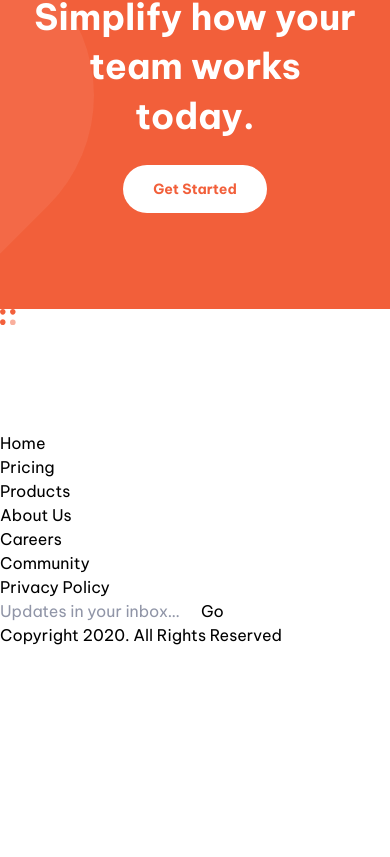
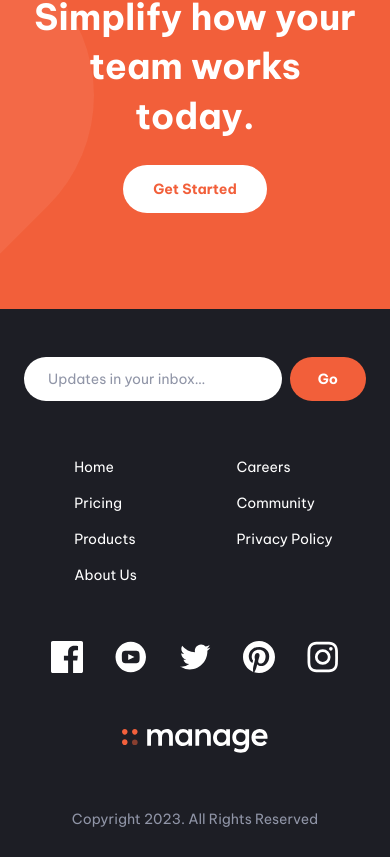
Before and after one commit to lucasweidas/manage-landing-page, a Next.js app: page / in a window 390 px wide. Shown: the part 2418-3275 px from the top of the page. Before the commit the page ends 3065 px from the top, so only its background shows below. Built offline with nearby package versions, Linux system fonts and the light colour scheme.

Commit message:
finish Footer component - mobile version

```diff
--- a/app/page.tsx
+++ b/app/page.tsx
@@ -1,3 +1,4 @@
+import { Footer } from '@/components/footer';
 import { Header } from '@/components/header';
 import { Main } from '@/components/main';
 
@@ -9,91 +10,6 @@ export default function Home() {
       <Footer />
       <SVGContainer />
     </>
-  );
-}
-
-function Footer() {
-  return (
-    <footer>
-      <div>
-        <a href="/" className="text-white" aria-label="Manage Homepage">
-          <svg className="w-36.2 h-6" aria-hidden="true">
-            <use xlinkHref="#manage-logo" />
-          </svg>
-        </a>
-        <div>
-          <ul>
-            <li>
-              <a href="#" className="text-white" aria-label="Facebook">
-                <svg className="w-5 h-5" aria-hidden="true">
-                  <use xlinkHref="#social-facebook" />
-                </svg>
-              </a>
-            </li>
-            <li>
-              <a href="#" className="text-white" aria-label="YouTube">
-                <svg className="w-5.1 h-5" aria-hidden="true">
-                  <use xlinkHref="#social-youtube" />
-                </svg>
-              </a>
-            </li>
-            <li>
-              <a href="#" className="text-white" aria-label="Twitter">
-                <svg className="w-5.1 h-4.5" aria-hidden="true">
-                  <use xlinkHref="#social-twitter" />
-                </svg>
-              </a>
-            </li>
-            <li>
-              <a href="#" className="text-white" aria-label="Pinterest">
-                <svg className="w-5 h-5" aria-hidden="true">
-                  <use xlinkHref="#social-pinterest" />
-                </svg>
-              </a>
-            </li>
-            <li>
-              <a href="#" className="text-white" aria-label="Instagram">
-                <svg className="w-5.1 h-5" aria-hidden="true">
-                  <use xlinkHref="#social-instagram" />
-                </svg>
-              </a>
-            </li>
-          </ul>
-        </div>
-        <nav>
-          <ul>
-            <li>
-              <a href="#">Home</a>
-            </li>
-            <li>
-              <a href="#">Pricing</a>
-            </li>
-            <li>
-              <a href="#">Products</a>
-            </li>
-            <li>
-              <a href="#">About Us</a>
-            </li>
-            <li>
-              <a href="#">Careers</a>
-            </li>
-            <li>
-              <a href="#">Community</a>
-            </li>
-            <li>
-              <a href="#">Privacy Policy</a>
-            </li>
-          </ul>
-        </nav>
-        <form>
-          <div>
-            <input type="text" name="email" id="email" placeholder="Updates in your inbox…" aria-label="Email" />
-            <button type="submit">Go</button>
-          </div>
-        </form>
-        <p>Copyright 2020. All Rights Reserved</p>
-      </div>
-    </footer>
   );
 }
 
--- /dev/null
+++ b/components/footer.tsx
@@ -0,0 +1,97 @@
+import { NewsletterForm } from './newsletterForm';
+
+export function Footer() {
+  return (
+    <footer className="bg-blue-1000">
+      <div className="px-6 pt-12 pb-7 grid gap-14">
+        <NewsletterForm />
+        <nav className="grid grid-cols-2 justify-items-center gap-4">
+          <ul className="flex flex-col gap-4 text-sm">
+            <li>
+              <a href="#" className="text-white hover:text-red-500 focus-visible:text-red-500">
+                Home
+              </a>
+            </li>
+            <li>
+              <a href="#" className="text-white hover:text-red-500 focus-visible:text-red-500">
+                Pricing
+              </a>
+            </li>
+            <li>
+              <a href="#" className="text-white hover:text-red-500 focus-visible:text-red-500">
+                Products
+              </a>
+            </li>
+            <li>
+              <a href="#" className="text-white hover:text-red-500 focus-visible:text-red-500">
+                About Us
+              </a>
+            </li>
+          </ul>
+          <ul className="flex flex-col gap-4 text-sm">
+            <li>
+              <a href="#" className="text-white hover:text-red-500 focus-visible:text-red-500">
+                Careers
+              </a>
+            </li>
+            <li>
+              <a href="#" className="text-white hover:text-red-500 focus-visible:text-red-500">
+                Community
+              </a>
+            </li>
+            <li>
+              <a href="#" className="text-white hover:text-red-500 focus-visible:text-red-500">
+                Privacy Policy
+              </a>
+            </li>
+          </ul>
+        </nav>
+        <div>
+          <ul className="flex gap-8 items-center justify-center">
+            <li>
+              <a href="#" className="text-white hover:text-red-500 focus-visible:text-red-500" aria-label="Facebook">
+                <svg className="w-8 h-8" aria-hidden="true">
+                  <use xlinkHref="#social-facebook" />
+                </svg>
+              </a>
+            </li>
+            <li>
+              <a href="#" className="text-white hover:text-red-500 focus-visible:text-red-500" aria-label="YouTube">
+                <svg className="w-8 h-8" aria-hidden="true">
+                  <use xlinkHref="#social-youtube" />
+                </svg>
+              </a>
+            </li>
+            <li>
+              <a href="#" className="text-white hover:text-red-500 focus-visible:text-red-500" aria-label="Twitter">
+                <svg className="w-8 h-7" aria-hidden="true">
+                  <use xlinkHref="#social-twitter" />
+                </svg>
+              </a>
+            </li>
+            <li>
+              <a href="#" className="text-white hover:text-red-500 focus-visible:text-red-500" aria-label="Pinterest">
+                <svg className="w-8 h-8" aria-hidden="true">
+                  <use xlinkHref="#social-pinterest" />
+                </svg>
+              </a>
+            </li>
+            <li>
+              <a href="#" className="text-white hover:text-red-500 focus-visible:text-red-500" aria-label="Instagram">
+                <svg className="w-8 h-8" aria-hidden="true">
+                  <use xlinkHref="#social-instagram" />
+                </svg>
+              </a>
+            </li>
+          </ul>
+        </div>
+        <a href="/" className="text-white block mx-auto w-fit" aria-label="Manage Homepage">
+          <svg className="w-36.2 h-6" aria-hidden="true">
+            <use xlinkHref="#manage-logo" />
+          </svg>
+        </a>
+        <p className="text-gray-400 text-sm text-center">Copyright 2023. All Rights Reserved</p>
+      </div>
+    </footer>
+  );
+}
--- a/package.json
+++ b/package.json
@@ -9,6 +9,7 @@
     "lint": "next lint"
   },
   "dependencies": {
+    "@hookform/resolvers": "^3.1.1",
     "@types/node": "20.4.2",
     "@types/react": "18.2.14",
     "@types/react-dom": "18.2.7",
@@ -19,7 +20,9 @@
     "postcss": "8.4.25",
     "react": "18.2.0",
     "react-dom": "18.2.0",
+    "react-hook-form": "^7.45.1",
     "tailwindcss": "3.3.2",
-    "typescript": "5.1.6"
+    "typescript": "5.1.6",
+    "yup": "^1.2.0"
   }
 }
```
Also changed, not shown: 1 other file (tests, documents, lock files or other folders).
